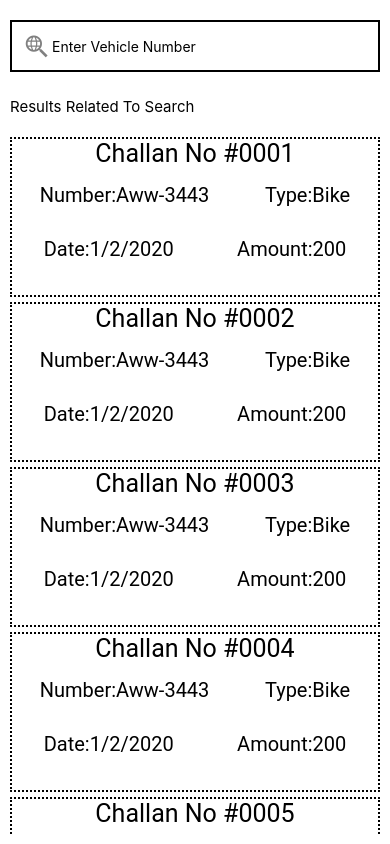
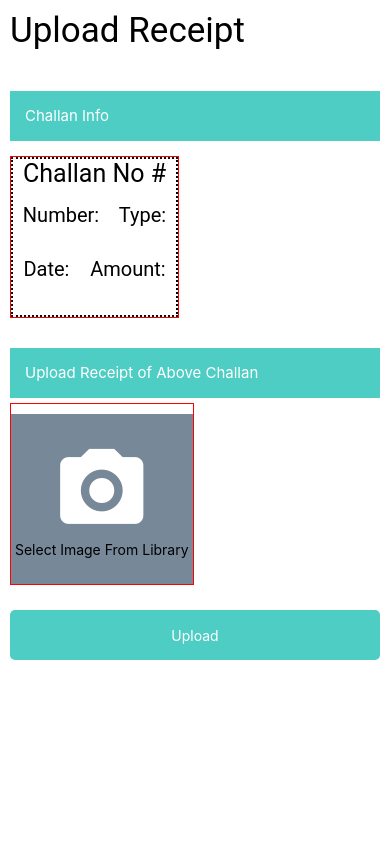
Before and after one commit to sulaiman-s/ML_Enabled-E-Challan, a React Native app: screen / in a window 390 px wide. Built offline with nearby package versions, Linux system fonts and the light colour scheme.

Commit message:
modified UploadChallan Component and aded reusable label component for heading

```diff
--- a/app/UserScreenComponents/UploadChallan.js
+++ b/app/UserScreenComponents/UploadChallan.js
@@ -1,8 +1,17 @@
 import React, { useState } from "react";
 import * as ImagePicker from "expo-image-picker";
-import { View, StyleSheet, Text, TouchableOpacity, Image } from "react-native";
+import {
+  View,
+  StyleSheet,
+  Text,
+  TouchableOpacity,
+  Image,
+  TouchableNativeFeedback,
+} from "react-native";
 import { MaterialCommunityIcons } from "@expo/vector-icons";
 import AppButton from "../compnents/AppButton";
+import UserListItem from "../compnents/UserListItem";
+import Label from "../compnents/label";
 
 function UploadChallan(props) {
   const [url, setUrl] = useState();
@@ -12,23 +21,37 @@ function UploadChallan(props) {
   };
   return (
     <View style={{ width: "100%" }}>
-      <Text>Upload Challan Image</Text>
-      <TouchableOpacity onPress={handleUpload}>
+      <View>
+        <Text style={{ fontSize: 35, fontFamily: "Roboto", paddingBottom: 10 }}>
+          Upload Receipt
+        </Text>
+        <Label
+          value="Challan Info"
+          style={{ backgroundColor: "#4ecdc4", color: "white", marginTop: 30 }}
+        />
+      </View>
+      <View style={{ marginTop: 10 }}>
+        <UserListItem />
+      </View>
+      <Label
+        value="Upload Receipt of Above Challan"
+        style={{ backgroundColor: "#4ecdc4", color: "white", marginTop: 30 }}
+      />
+      <TouchableNativeFeedback onPress={handleUpload}>
         <View
           style={{
-            backgroundColor: "gray",
-            height: 150,
+            backgroundColor: "lightslategray",
+            height: 170,
             justifyContent: "center",
             alignItems: "center",
             marginTop: 10,
           }}
         >
           {url == null ? (
-            <MaterialCommunityIcons
-              name="camera"
-              size={100}
-              color="lightgray"
-            />
+            <>
+              <MaterialCommunityIcons name="camera" size={100} color="white" />
+              <Text> Select Image From Library </Text>
+            </>
           ) : (
             <Image
               source={{ uri: url }}
@@ -36,26 +59,46 @@ function UploadChallan(props) {
             />
           )}
         </View>
-      </TouchableOpacity>
+      </TouchableNativeFeedback>
       <AppButton
         title="Upload"
         textStyle={styles.btn_t}
-        height={30}
-        width={60}
+        height={50}
+        width={"100%"}
         style={styles.btn}
       />
     </View>
   );
 }
 const styles = StyleSheet.create({
+  // primary: "#fc5c65",
+  // secondary: "#4ecdc4",
+  // black: "#000",
+  // white: "#fff",
+  // medium: "#6e6969",
+  // light: "#f8f4f4",
+  // dark: "#0c0c0c",
+  // danger: "#ff5252",
   btn: {
-    backgroundColor: "blue",
+    backgroundColor: "#4ecdc4",
     alignItems: "center",
     justifyContent: "center",
     borderRadius: 5,
-    marginTop: 5,
+    marginTop: 25,
   },
   btn_t: {
+    color: "white",
+  },
+  txt: {
+    fontSize: 15,
+    fontFamily: "Roboto",
+    height: 50,
+    width: "100%",
+    elevation: 5,
+    paddingTop: 15,
+    paddingLeft: 15,
+    backgroundColor: "#4ecdc4",
+    marginTop: 30,
     color: "white",
   },
 });
--- a/app/UserScreenComponents/UserChallanList.js
+++ b/app/UserScreenComponents/UserChallanList.js
@@ -1,5 +1,6 @@
 import React from "react";
 import { StyleSheet, FlatList, View, Text } from "react-native";
+import Label from "../compnents/label";
 import UserListItem from "../compnents/UserListItem";
 import UserSearch from "./UserSearch";
 const dat = [
@@ -44,20 +45,14 @@ function UserChallanList(props) {
   return (
     <>
       <UserSearch />
-      <Text
+      <Label
+        value="Related Challans"
         style={{
-          alignSelf: "flex-start",
-          marginBottom: 10,
-          fontSize: 15,
-          backgroundColor: "white",
-          elevation: 10,
-          width: "100%",
-          height: 50,
-          paddingTop: 15,
+          backgroundColor: "lightslategray",
+          color: "white",
+          marginTop: 5,
         }}
-      >
-        Results Related To Search
-      </Text>
+      />
       {dat == null ? (
         <View>
           <Text>Nothing was Searched</Text>
--- /dev/null
+++ b/app/UserScreenComponents/UserMaster.js
@@ -0,0 +1,15 @@
+import React from "react";
+import { Text, View } from "react-native";
+import Screen from "../compnents/Screen";
+
+function UserMaster(props) {
+  return (
+    <Screen>
+      <View>
+        <Text>Hi</Text>
+      </View>
+    </Screen>
+  );
+}
+
+export default UserMaster;
--- a/app/compnents/UserListItem.js
+++ b/app/compnents/UserListItem.js
@@ -1,8 +1,9 @@
 import React from "react";
-import { View, StyleSheet, Text } from "react-native";
+import { View, StyleSheet, Text, TouchableNativeFeedback } from "react-native";
 
 function UserListItem({ ch_Number, number, type, date, price }) {
   return (
+    <TouchableNativeFeedback>
       <View style={styles.ch_view}>
         <View style={styles.ch_h}>
           <Text style={styles.ch_h_txt}>Challan No #{ch_Number}</Text>
@@ -16,6 +17,7 @@ function UserListItem({ ch_Number, number, type, date, price }) {
           <Text style={styles.ch_itm_txt}>Amount:{price}</Text>
         </View>
       </View>
+    </TouchableNativeFeedback>
   );
 }
 const styles = StyleSheet.create({
--- /dev/null
+++ b/app/compnents/label.js
@@ -0,0 +1,20 @@
+import React from "react";
+import { Text, StyleSheet } from "react-native";
+function Label({ value, style }) {
+  return <Text style={[styles.txt, style]}>{value}</Text>;
+}
+const styles = StyleSheet.create({
+  txt: {
+    alignSelf: "flex-start",
+    marginBottom: 5,
+    fontSize: 15,
+    backgroundColor: "white",
+    elevation: 5,
+    width: "100%",
+    height: 50,
+    paddingTop: 15,
+    paddingLeft: 15,
+  },
+});
+
+export default Label;
--- a/app/screens/UserScreen.js
+++ b/app/screens/UserScreen.js
@@ -2,12 +2,13 @@ import React from "react";
 import Screen from "../compnents/Screen";
 import UploadChallan from "../UserScreenComponents/UploadChallan";
 import UserChallanList from "../UserScreenComponents/UserChallanList";
+import UserMaster from "../UserScreenComponents/UserMaster";
 import UserSearch from "../UserScreenComponents/UserSearch";
 
 function UserScreen(props) {
   return (
     <Screen>
-      <UserChallanList />
+      <UploadChallan />
     </Screen>
   );
 }
```
Lines whose indentation alone changed are shown as unchanged.
